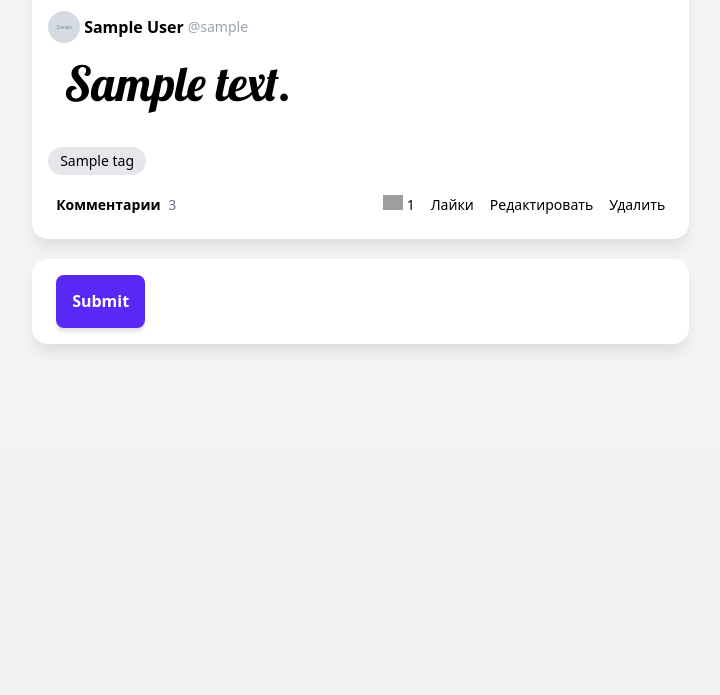
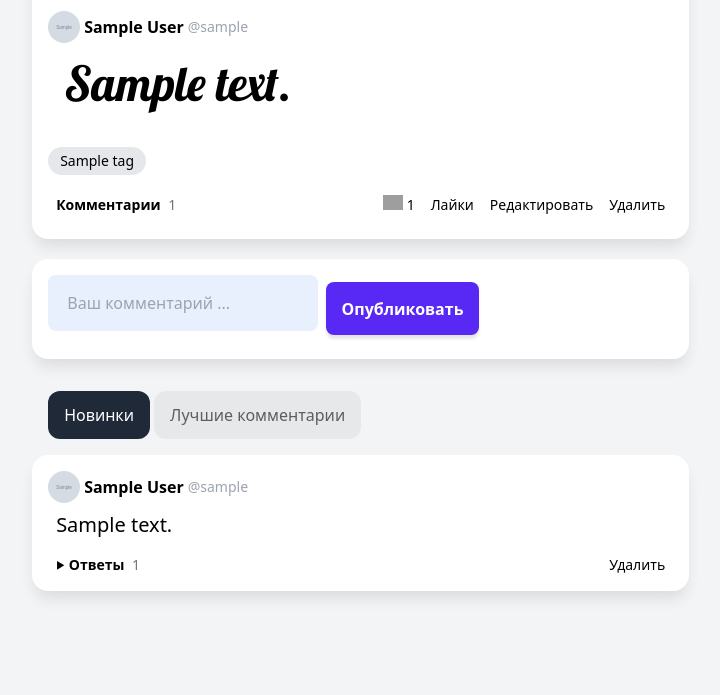
Before and after one commit to serj2626/dj-awesome, a Django app: page /post/00000000-0000-0000-0000-000000000001/ in a window 1280 px wide. Shown: the part 974-1669 px from the top of the page, without its empty margins (74-794 px from the left). Before the commit the page ends 1324 px from the top, so only its background shows below. Run offline with Django 5.2, Linux system fonts and the light colour scheme; a user stored in the database is signed in; tables that the repository leaves empty hold one stand-in row (values such as "Sample post"); grey boxes marked "Sample" are stand-in pictures; some libraries are stand-ins or nearby versions; grey boxes are pictures that could not be loaded.

Commit message:
add func reply for comments

```diff
--- a/core/settings.py
+++ b/core/settings.py
@@ -149,6 +149,8 @@ EMAIL_ADMIN = EMAIL_HOST_USER
 # ALLAUTH SETTINGS
 ACCOUNT_AUTHENTICATION_METHOD = 'email'
 ACCOUNT_EMAIL_REQUIRED = True
+ACCOUNT_EMAIL_VERIFICATION = 'mandatory'
+ACCOUNT_AUTHENTICATION_METHOD = "username_email"
 # Запрещенные имена пользователей
 ACCOUNT_USERNAME_BLACKLIST = ['admin', 'account', 'category']
 
--- a/posts/forms.py
+++ b/posts/forms.py
@@ -1,5 +1,5 @@
 from django import forms
-from .models import Post
+from .models import Comment, Post, Reply
 
 
 class PostCreateForm(forms.ModelForm):
@@ -29,3 +29,27 @@ class PostEditForm(forms.ModelForm):
             'body': forms.Textarea(attrs={'rows': 3, 'class': 'font1 text-4xl'}),
             'tags': forms.CheckboxSelectMultiple(),
         }
+
+
+class CommentCreateForm(forms.ModelForm):
+    class Meta:
+        model = Comment
+        fields = ['body']
+        widgets = {
+            'body': forms.TextInput(attrs={'placeholder': 'Ваш комментарий ...'})
+        }
+        labels = {
+            'body': '',
+        }
+
+
+class ReplyCreateForm(forms.ModelForm):
+    class Meta:
+        model = Reply
+        fields = ['body']
+        widgets = {
+            'body': forms.TextInput(attrs={'placeholder': 'Ваш ответ ...', 'class': "!text-sm"})
+        }
+        labels = {
+            'body': ''
+        }
--- a/posts/urls.py
+++ b/posts/urls.py
@@ -1,7 +1,8 @@
 from django.urls import path
 from .views import (
     PostCreateView, HomeView, PostDelete,
-    PostEditView, PostDetailView, CategoryView
+    PostEditView, PostDetailView, CategoryView,
+    comment_delete, reply_sent, reply_delete
 )
 
 
@@ -13,4 +14,7 @@ urlpatterns = [
     path('post/edit/<pk>/', PostEditView.as_view(), name='post_edit'),
     path('post/<pk>/', PostDetailView.as_view(), name='post_detail'),
     path('category/<slug:slug>/', CategoryView.as_view(), name='category'),
+    path('comment/<pk>/delete/', comment_delete, name='comment_delete'),
+    path('reply-sent/<pk>/', reply_sent, name='reply_sent'),
+    path('reply-delete/<pk>/', reply_delete, name='reply_delete'),
 ]
--- a/posts/views.py
+++ b/posts/views.py
@@ -1,6 +1,8 @@
+from django.db.models.base import Model as Model
+from django.db.models.query import QuerySet
 from django.shortcuts import redirect, render
-from .models import Post, Tag
-from .forms import PostCreateForm, PostEditForm
+from .models import Post, Reply, Tag, Comment
+from .forms import PostCreateForm, PostEditForm, CommentCreateForm, ReplyCreateForm
 from django.views.generic import CreateView, ListView
 from django.views.generic.detail import DetailView
 from django.urls import reverse_lazy
@@ -20,8 +22,7 @@ class HomeView(ListView):
     context_object_name = "posts"
 
 
-class PostCreateView(SuccessMessageMixin, CreateView):
-    model = Post
+class PostCreateView(LoginRequiredMixin, SuccessMessageMixin, CreateView):
     form_class = PostCreateForm
     template_name = "posts/post_create.html"
     success_message = "Пост успешно создан"
@@ -34,19 +35,18 @@ class PostCreateView(SuccessMessageMixin, CreateView):
         post.image = result['image']
         post.title = result['title']
         post.artist = result['artist']
-
         post.save()
         return super().form_valid(form)
 
 
-class PostDelete(SuccessMessageMixin, DeleteView):
+class PostDelete(LoginRequiredMixin, SuccessMessageMixin, DeleteView):
     model = Post
     template_name = "posts/post_delete.html"
     success_url = reverse_lazy('home')
     success_message = "Пост успешно удален"
 
 
-class PostEditView(SuccessMessageMixin, UpdateView):
+class PostEditView(LoginRequiredMixin, SuccessMessageMixin, UpdateView):
     model = Post
     form_class = PostEditForm
     template_name = "posts/post_edit.html"
@@ -55,9 +55,26 @@ class PostEditView(SuccessMessageMixin, UpdateView):
     context_object_name = 'post'
 
 
-class PostDetailView(DetailView):
+class PostDetailView(LoginRequiredMixin, SuccessMessageMixin, CreateView):
     model = Post
+    form_class = CommentCreateForm
+    success_message = "Комментарий успешно опубликован"
     template_name = "posts/post_detail.html"
+
+    def get_context_data(self, **kwargs):
+        context = super().get_context_data(**kwargs)
+        context["post"] = self.get_object()
+        context['replyform'] = ReplyCreateForm()
+        return context
+
+    def form_valid(self, form):
+        form.instance.post = self.get_object()
+        form.instance.author = self.request.user
+        form.save()
+        return super().form_valid(form)
+
+    def get_success_url(self) -> str:
+        return reverse_lazy('post_detail', kwargs={'pk': self.get_object().id})
 
 
 def page_not_found(request, exception):
@@ -76,3 +93,29 @@ class CategoryView(ListView):
         context = super().get_context_data(**kwargs)
         context["tag"] = Tag.objects.get(slug=self.kwargs.get('slug'))
         return context
+
+
+def comment_delete(request, pk):
+    comment = Comment.objects.get(pk=pk)
+    comment.delete()
+    messages.success(request, ' Комментарий успешно удален')
+    return redirect('post_detail', pk=comment.post.pk)
+
+
+def reply_sent(request, pk):
+    comment = Comment.objects.get(pk=pk)
+    if request.method == 'POST':
+        replyform = ReplyCreateForm(request.POST)
+        if replyform.is_valid():
+            reply = replyform.save(commit=False)
+            reply.author = request.user
+            reply.parent_comment = comment
+            reply.save()
+            messages.success(request, ' Ответ успешно опубликован')
+    return HttpResponseRedirect(request.META.get('HTTP_REFERER'))
+
+def reply_delete(request, pk):
+    reply = Reply.objects.get(pk=pk)
+    reply.delete()
+    messages.success(request, ' Ответ успешно удален')
+    return redirect('post_detail', pk=reply.parent_comment.post.pk)
--- /dev/null
+++ b/templates/posts/comment.html
@@ -0,0 +1,65 @@
+{% load static %}
+<comment class="card p-4 !mb-4">
+    <div class="flex justify-between items-center">
+        {% if comment.author %}
+        <a class="flex items-center gap-1 mb-2" href="">
+            <img class="w-8 h-8 object-cover rounded-full" src="{{ comment.author.profile.avatar.url }}">
+            <span class="font-bold hover:underline">{{ comment.author.profile.name }}</span>
+            <span class="text-sm font-normal text-gray-400">@{{ comment.author.username }}</span>
+        </a>
+        {% else %}
+        <div class="flex items-center gap-1 mb-4">
+            <img class="w-8 h-8 object-cover rounded-full" src="{% static 'images/avatar_default.svg' %}">
+            <span class="text-gray-500">Пользователь удален</span>
+        </div>
+        {% endif %}
+    </div>
+    <p class="text-xl px-2">
+        {{ comment.body }}
+    </p>
+    <div x-data="{ repliesOpen: false }" class="flex items-center justify-between flex-wrap text-sm px-2">
+        <a @click="repliesOpen = !repliesOpen" class="font-bold hover:underline cursor-pointer">
+
+            {% if comment.replies.count or user.is_authenticated %}
+            <div class="inline-block" x-bind:class="repliesOpen && 'rotate-90 duration-300'">
+                <svg transform="rotate(90)" width="9" height="9" viewBox="0 0 25 25">
+                    <path d="M24 22h-24l12-20z" />
+                </svg>
+            </div>
+            {% endif %}
+            {% if comment.replies.count %}
+            Ответы
+                <span id="repliescount-{{ comment.id }}" class="font-light text-gray-500 ml-1">
+                    {{comment.replies.count}}
+                </span>
+            {% else %}
+            {% if user.is_authenticated %}
+                Ответить
+            {% endif %}
+            {% endif %}
+        </a>
+        <div class="flex items-center gap-4 [&>a:hover]:underline">
+
+            {% if user.is_authenticated and comment.author == user %}
+            <a href="{% url 'comment_delete' comment.id %}">Удалить</a>
+            {% endif %}
+        </div>
+
+        <div x-show="repliesOpen" x-cloak class="basis-full mt-3 pl-8 grid grid-cols-1">
+
+            {% for reply in comment.replies.all %}
+            {% include 'posts/reply.html' %}
+            {% endfor %}
+
+            {% if user.is_authenticated %}
+            <form  method="post" action="{% url 'reply_sent' comment.id %}"
+            class="replyform flex justify-between mt-3" autocomplete="off" hx-post="" hx-target="this"
+                hx-swap="outerHTML">
+                {% csrf_token %}
+                {{ replyform }}
+                <button class="block" type="submit">Отправить</button>
+            </form>
+            {% endif %}
+        </div>
+    </div>
+</comment>
--- a/templates/posts/post.html
+++ b/templates/posts/post.html
@@ -18,7 +18,8 @@
 
 
     <a class="flex items-center gap-1 mb-4" href="{% url 'profile'%}">
-      <img class="w-8 h-8 object-cover rounded-full" src="{{ post.author.profile.avatar.url | default:'static/img/profile.png' }}" />
+      <img class="w-8 h-8 object-cover rounded-full"
+        src="{{ post.author.profile.avatar.url | default:'static/img/profile.png' }}" />
       <span class="font-bold hover:underline">{{ post.author.profile.name | default:'Нет автора' }}</span>
       <span class="text-sm text-gray-400">@{{ post.author.username | default:'anonymous' }}</span>
     </a>
@@ -35,7 +36,7 @@
     <div class="flex items-center justify-between text-sm px-2">
       <a class="font-bold hover:underline" href="">
         Комментарии
-        <span class="font-light text-gray-500 ml-1">3</span>
+        <span class="font-light text-gray-500 ml-1">{{ post.comments.count|default:'0' }}</span>
       </a>
       <div class="flex items-center gap-4 [&>a:hover]:underline">
         <div class="flex items-center gap-1">
@@ -43,8 +44,13 @@
           1
         </div>
         <a href="">Лайки</a>
+
+        {% if request.user == post.author %}
         <a href="{% url 'post_edit' post.id %}">Редактировать</a>
         <a href="{% url 'post_delete'  post.id %}">Удалить</a>
+        {% endif %}
+
+
       </div>
     </div>
   </div>
--- a/templates/posts/post_detail.html
+++ b/templates/posts/post_detail.html
@@ -1,35 +1,38 @@
 {% extends 'layouts/a.html' %}
+{% load crispy_forms_tags %}
 
 {% block content %}
 
 {% include 'posts/post.html' %}
 
 {% if user.is_authenticated %}
-<div class="card !pb-0 -mt-3">
-    <form class="flex items-center p-4" autocomplete="off"
-    hx-post="{% url 'comment-sent' post.id %}"
-    hx-target="#tab-contents"
-    hx-swap="afterbegin"
-    _="on htmx:afterRequest reset() me" >
+<div class="card !pb-0 -mt-3 ">
+    <form method="POST" class="flex items-center p-4 " autocomplete="off" hx-post="" hx-target="#tab-contents"
+        hx-swap="afterbegin" _="on htmx:afterRequest reset() me">
         {% csrf_token %}
-        {{ commentform }}
-        <button @click="open = false" class="block ml-2" type="submit">Submit</button>
+        {{ form|crispy }}
+        <button @click="open = false" class="block ml-2" type="submit">Опубликовать</button>
     </form>
+
 </div>
 {% endif %}
 
 <div class="mb-20">
-    <div id="tabs" class="ml-4 flex gap-1 mb-4 {% if not post.comments.count %}hidden{% endif %}" hx-target="#tab-contents" hx-swap="innerHTML"
-    _="on htmx:afterOnLoad take .selected for event.target">
-        <a hx-get="" class="tab selected">Newest First</a>
-        <a hx-get="" class="tab">Top Comments</a>
+    <div id="tabs" class="ml-4 flex gap-1 mb-4 {% if not post.comments.count %}hidden{% endif %}"
+        hx-target="#tab-contents" hx-swap="innerHTML" _="on htmx:afterOnLoad take .selected for event.target">
+        <a hx-get="" class="tab selected">Новинки</a>
+        <a hx-get="" class="tab">Лучшие комментарии</a>
     </div>
 
-    <!-- <div id="tab-contents">
+    <div id="tab-contents">
         {% for comment in post.comments.all %}
-        {% include 'a_posts/comment.html' %}
+            {% include 'posts/comment.html' %}
+        {% empty %}
+        <div class="card p-2 absolute top-1/2 left-1/2 -translate-x-1/2 -translate-y-1/2  ">
+            <div class="w-full text-center mt-10">Нет комментариев</div>
+        </div>
         {% endfor %}
-    </div> -->
+    </div>
 </div>
 
 {% endblock %}
--- /dev/null
+++ b/templates/posts/reply.html
@@ -0,0 +1,29 @@
+{% load static %}
+<reply class="flex items-end justify-between py-4 border-t">
+    <div class="flex">
+        {% if reply.author %}
+        <a href="">
+            <img class="w-8 h-8 object-cover rounded-full mr-2" src="{{ reply.author.profile.avatar.url }}">
+        </a>
+        {% else %}
+        <img class="w-8 h-8 object-cover rounded-full" src="{% static 'img/avatar_default.svg' %}">
+        {% endif %}
+        <div class="w-fit">
+            {% if reply.author %}
+            <a class="block" href="">
+                <span class="font-bold hover:underline">{{ reply.author.profile.name }}</span>
+                <span class="text-sm text-gray-400">@{{ reply.author.username }}</span>
+            </a>
+            {% else %}
+            <span class="text-gray-500">no author</span>
+            {% endif %}
+            <div class="mr-3">{{ reply.body }}</div>
+        </div>
+    </div>
+    <div class="flex items-center gap-4 [&>a:hover]:underline">
+
+        {% if user.is_authenticated and reply.author == user %}
+        <a href="{% url 'reply_delete' reply.id %}">Удалить</a>
+        {% endif %}
+    </div>
+</reply>
```
Also changed, not shown: posts/admin.py (+15 -1 lines), posts/models.py (+40 -7 lines), posts/migrations/0010_comment.py (added), posts/migrations/0011_reply.py (added).
